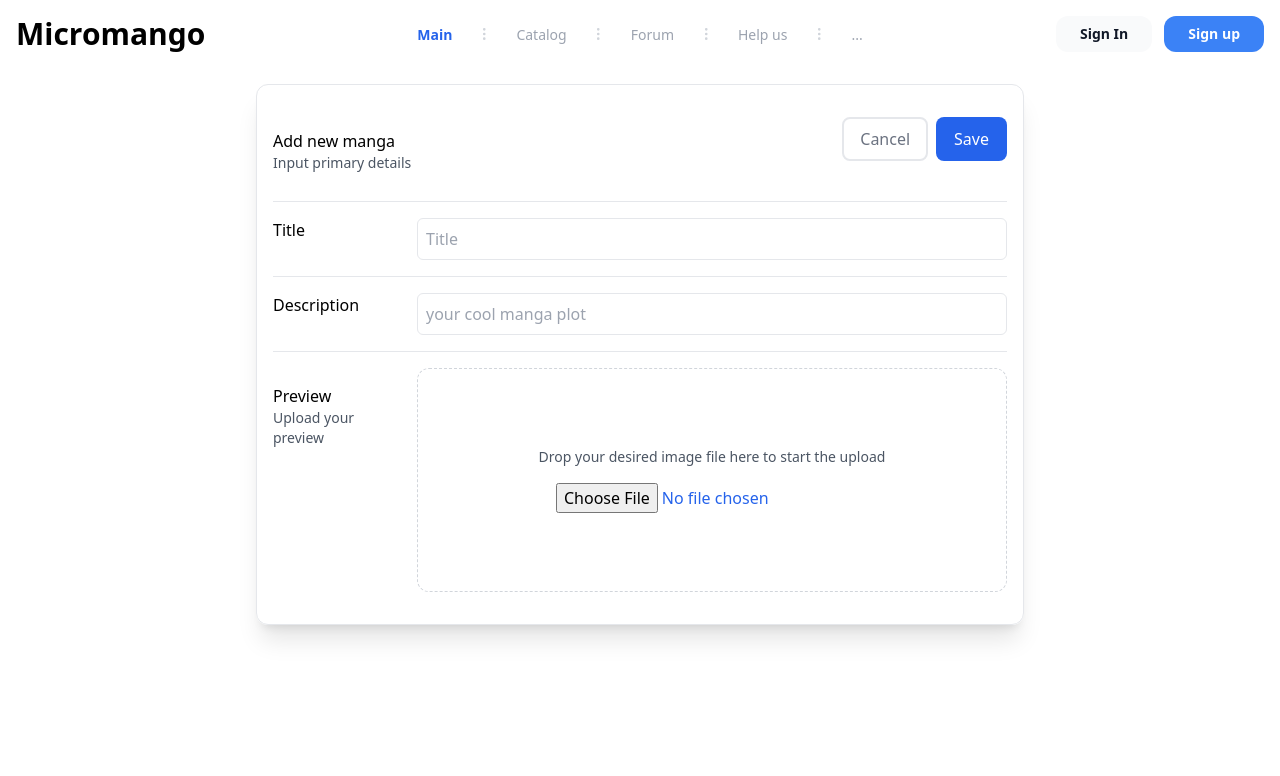
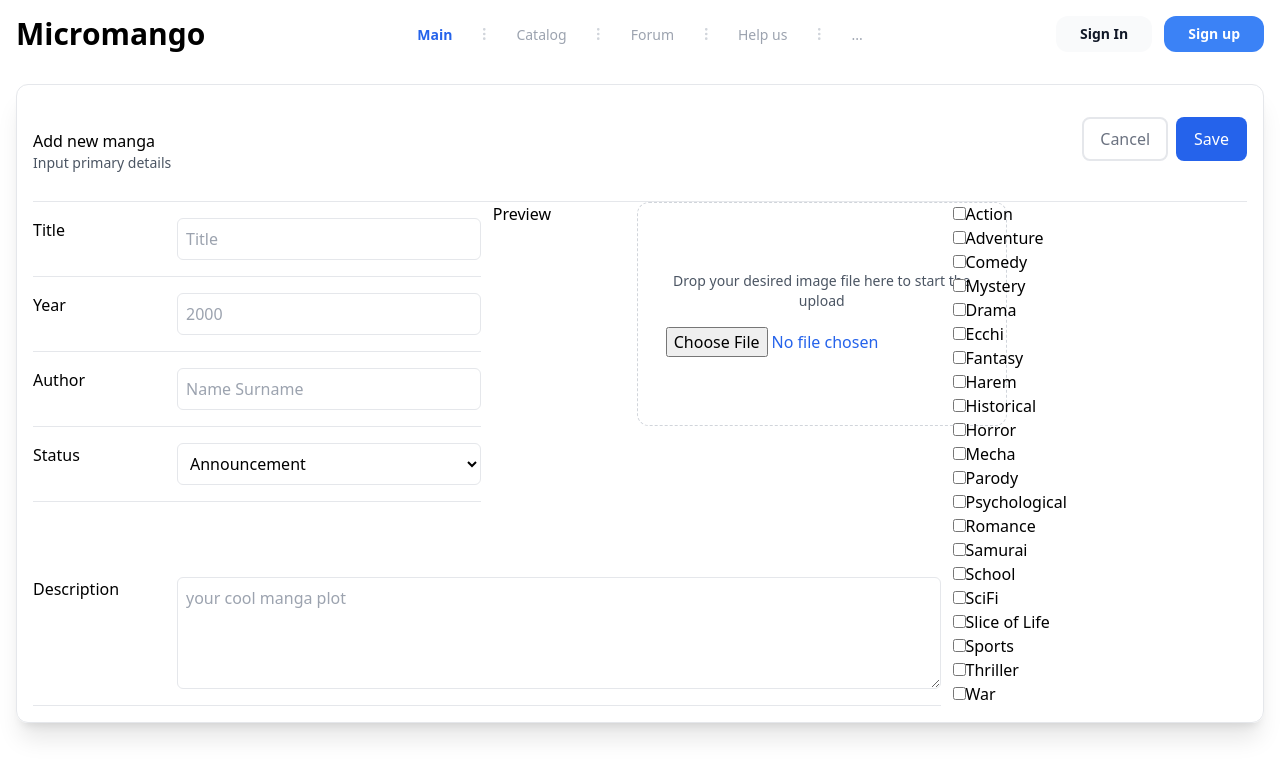
Before and after one commit to cl1ckname/micromango-client, a Next.js app: page /catalog/add in a window 1280 px wide. Shown: the top 776 px of the page. Built offline with nearby package versions, Linux system fonts and the light colour scheme; no server answers.

Commit message:
rework add manga form

```diff
--- /dev/null
+++ b/src/components/genreListForm.tsx
@@ -0,0 +1,19 @@
+import {useState} from "react";
+import {GENRES} from "@/dto/catalog";
+
+export default function GenreList(props: {
+    value: Record<number, boolean>
+    onChange: (i: number) => any
+}){
+
+    return <ul>
+        {Object.values(GENRES).map((i, ind) => <li key={i}>
+            <span>
+                <input
+                    type="checkbox"
+                    checked={props.value[ind]}
+                    onChange={_ => ind}
+                />{i}</span>
+        </li>)}
+    </ul>
+}
--- /dev/null
+++ b/src/components/genrePickForm.tsx
@@ -0,0 +1,24 @@
+import {GENRES} from "@/dto/catalog";
+import Tribox from "@/components/tribox";
+import {useEffect, useState} from "react";
+
+export default function GenrePick(props: {
+    value: Record<number, boolean>
+    onChange: (r: Record<number, boolean>) => any
+}){
+    const [genres, setGenres] = useState<Record<number, boolean>>({})
+
+    function handleCheck(genre: number) {
+        return (v: boolean | null, ) => {
+            const newV = (v == null) ? undefined : v
+            setGenres(prev => ({...prev, genre: newV}))
+            props.onChange(genres)
+        }
+    }
+
+    return <ul>
+        {Object.values(GENRES).map((i, ind) => <li key={i}>
+            <span><Tribox onChange={handleCheck(ind)} checked={props.value[ind]}/>{i}</span>
+        </li>)}
+    </ul>
+}
--- /dev/null
+++ b/src/components/tribox.tsx
@@ -0,0 +1,47 @@
+// Thx https://dirask.com/posts/React-three-state-checkbox-with-indeterminate-property-1yNvvD
+
+import {RefObject, useEffect, useRef} from "react";
+
+const updateInput = (ref: RefObject<HTMLInputElement>, checked: null | boolean) => {
+    const input = ref.current;
+    if (input) {
+        input.checked = checked || false;
+        input.indeterminate = checked == null;
+    }
+};
+
+export default function Tribox(props: {
+    onChange?: (v: boolean | null) => any
+    checked?: boolean | null
+
+}) {
+    const cRef = useRef<HTMLInputElement>(null);
+    const checkedRef = useRef<boolean | null>(props.checked || null)
+    const handleClick = () => {
+        switch (checkedRef.current) {
+            case true:
+                checkedRef.current = false;
+                break;
+            case false:
+                checkedRef.current = null;
+                break;
+            default: // null
+                checkedRef.current = true;
+                break;
+        }
+        updateInput(cRef, checkedRef.current);
+        if (props.onChange) {
+            props.onChange(checkedRef.current);
+        }
+    };
+    useEffect(() => {
+        if (cRef.current)
+            cRef.current.indeterminate = true;
+    }, [cRef]);
+
+    return <input
+        type="checkbox"
+        onClick={handleClick}
+        ref={cRef}
+    />
+}
--- a/src/dto/catalog.ts
+++ b/src/dto/catalog.ts
@@ -36,7 +36,8 @@ export interface Chapter {
 }
 
 export interface PostChapter {
-    title: string, number: number
+    title: string,
+    number: number
 }
 
 export interface PageHead {
@@ -50,3 +51,27 @@ export interface PutChapter {
     chapterId: string
     title: string
 }
+
+export const GENRES = {
+    0: 'Action',
+    1: 'Adventure',
+    2: 'Comedy',
+    3: 'Mystery',
+    4: 'Drama',
+    5: 'Ecchi',
+    6: 'Fantasy',
+    7: 'Harem',
+    8: 'Historical',
+    9: 'Horror',
+    10: 'Mecha',
+    11: 'Parody',
+    12: 'Psychological',
+    13: 'Romance',
+    14: 'Samurai',
+    15: 'School',
+    16: 'SciFi',
+    17: 'Slice of Life',
+    18: 'Sports',
+    19: 'Thriller',
+    20: 'War'
+}
--- a/src/pages/catalog/add/index.tsx
+++ b/src/pages/catalog/add/index.tsx
@@ -4,16 +4,26 @@ import {useRouter} from "next/router";
 import {HOST} from "@/app/globals";
 import {fetchFormData} from "@/common/fetch";
 import {notFound} from "next/navigation";
+import GenrePick from "@/components/genrePickForm";
+import GenreList from "@/components/genreListForm";
 
 export default function AddManga() {
     const [title, setTitle] = useState('')
     const [description, setDescription] = useState('')
     const [cover, setCover] = useState<File | null>(null)
+    const [genres, setGenres] = useState<Record<number, boolean>>({})
     const router = useRouter()
+
+    function handleCheck(genre: number) {
+        return () => {
+            setGenres(prev => ({...prev, genre: !prev[genre]}))
+        }
+    }
     const createManga = async (e: FormEvent) => {
         e.preventDefault()
         const formData = new FormData()
         formData.append("title", title)
+        formData.append("genres", Object.values(genres).join(","))
         formData.append("description", description)
         if (cover) {
             formData.append("cover", cover, cover.name)
@@ -34,7 +44,7 @@ export default function AddManga() {
         setCover(file)
     }
 
-    return <div className="my-4 max-w-screen-md border px-4 shadow-xl sm:mx-4 sm:rounded-xl sm:px-4 sm:py-4 md:mx-auto">
+    return <div className="my-4 border px-4 shadow-xl sm:mx-4 sm:rounded-xl sm:px-4 sm:py-4 mx-7">
         <div className="flex flex-col border-b py-4 sm:flex-row sm:items-start">
             <div className="shrink-0 mr-auto sm:py-3">
                 <p className="font-medium">Add new manga</p>
@@ -49,6 +59,9 @@ export default function AddManga() {
             >Save
             </button>
         </div>
+        <div className="grid grid-cols-4 gap-3">
+            <div className="grid grid-cols-2 gap-3 col-span-3">
+                <div>
                     <div className="flex flex-col gap-4 border-b py-4 sm:flex-row">
                         <p className="shrink-0 w-32 font-medium">Title</p>
                         <input
@@ -59,18 +72,32 @@ export default function AddManga() {
                         />
                     </div>
                     <div className="flex flex-col gap-4 border-b py-4 sm:flex-row">
-            <p className="shrink-0 w-32 font-medium">Description</p>
+                        <p className="shrink-0 w-32 font-medium">Year</p>
                         <input
-                placeholder="your cool manga plot"
+                            type="number"
+                            placeholder="2000"
                             className="w-full rounded-md border bg-white px-2 py-2 outline-none ring-blue-600 focus:ring-1"
-                value={description}
-                onChange={e => setDescription(e.target.value)}
                         />
                     </div>
-        <div className="flex flex-col gap-4 py-4  lg:flex-row">
-            <div className="shrink-0 w-32  sm:py-4">
+                    <div className="flex flex-col gap-4 border-b py-4 sm:flex-row">
+                        <p className="shrink-0 w-32 font-medium">Author</p>
+                        <input
+                            placeholder="Name Surname"
+                            className="w-full rounded-md border bg-white px-2 py-2 outline-none ring-blue-600 focus:ring-1"
+                        />
+                    </div>
+                    <div className="flex flex-col gap-4 border-b py-4 sm:flex-row">
+                        <p className="shrink-0 w-32 font-medium">Status</p>
+                        <select className="w-full rounded-md border bg-white px-2 py-2 outline-none ring-blue-600 focus:ring-1">
+                            <option>Announcement</option>
+                            <option>In progress</option>
+                            <option>Complete</option>
+                        </select>
+                    </div>
+                </div>
+                <div className="flex flex-col gap-4 lg:flex-row">
+                    <div className="shrink-0 w-32 font-medium">
                         <p className="mb-auto font-medium">Preview</p>
-                <p className="text-sm text-gray-600">Upload your preview</p>
                     </div>
                     <div
                         className="flex h-56 w-full flex-col items-center justify-center gap-4 rounded-xl border border-dashed border-gray-300 p-5 text-center">
@@ -84,6 +111,15 @@ export default function AddManga() {
                         />
                     </div>
                 </div>
+                <div className="flex flex-col gap-4 border-b py-4 sm:flex-row col-span-2">
+                    <p className="shrink-0 w-32 font-medium">Description</p>
+                    <textarea
+                        placeholder="your cool manga plot"
+                        className="w-full rounded-md border bg-white px-2 py-2 outline-none ring-blue-600 focus:ring-1"
+                        value={description}
+                        onChange={e => setDescription(e.target.value)}
+                    />
+                </div>
                 <div className="flex justify-end py-4 sm:hidden">
                     <button
                         className="mr-2 rounded-lg border-2 px-4 py-2 font-medium text-gray-500 focus:outline-none focus:ring hover:bg-gray-200">Cancel
@@ -93,4 +129,9 @@ export default function AddManga() {
                     </button>
                 </div>
             </div>
+            <div>
+                <GenreList onChange={handleCheck} value={genres}/>
+            </div>
+        </div>
+    </div>
 }
--- a/src/pages/catalog/index.tsx
+++ b/src/pages/catalog/index.tsx
@@ -3,13 +3,22 @@ import {HOST} from "@/app/globals";
 import {fetchOr404} from "@/common/fetch";
 import {GetServerSidePropsContext} from "next";
 import {MangaPreviewCard} from "@/components/mangaPreviewCard";
+import GenrePick from "@/components/genrePickForm";
 
 interface HomeProps {
     catalog: MangaPreviewResponse[]
 }
 export async function getServerSideProps(ctx: GetServerSidePropsContext) {
     const {auth} = ctx.req.cookies
-    const res = await fetchOr404<MangaPreviewResponse[]>(HOST + "/api/catalog", auth)
+    let url = HOST + "/api/catalog"
+    let q = []
+    for (const k of Object.keys(ctx.query)) {
+        q.push(k+"="+ctx.query[k])
+    }
+    if (q.length) {
+        url += "?" + q.join("&")
+    }
+    const res = await fetchOr404<MangaPreviewResponse[]>(url, auth)
     return { props: { catalog: res || [] } }
 }
 
```
Lines whose indentation alone changed are shown as unchanged.
